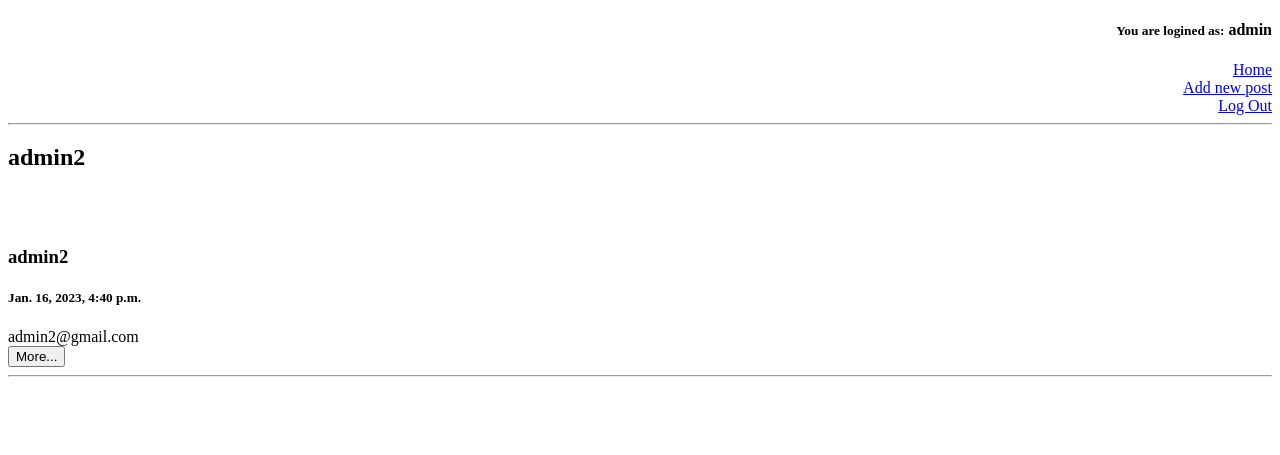
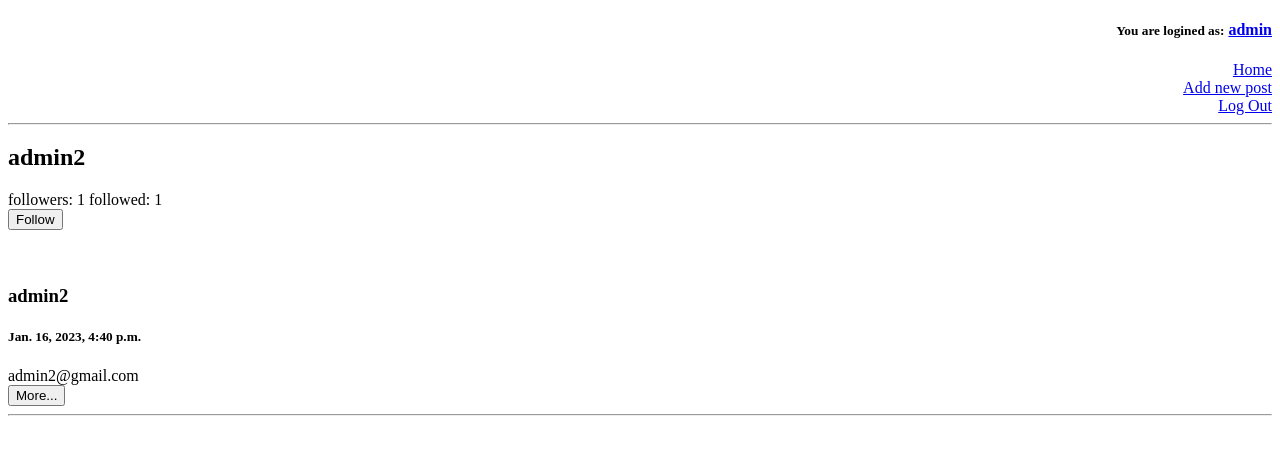
Before and after one commit to hrostmy/mysite, a Django app: a page that uses polls/templates/polls/profile.html in a window 1280 px wide. Shown: the top 455 px of the page. Run offline with Django 4.2, Linux system fonts and the light colour scheme; a user stored in the database is signed in; data comes from the database, SQL or seed files in the repository; both versions use the stored data as it was after the commit; parts of the project's set-up code (start-up, migrations or seed data) failed here and were passed over.

Commit message:
following system (#1)

```diff
--- a/polls/models.py
+++ b/polls/models.py
@@ -45,7 +45,7 @@ class User(AbstractBaseUser):
     is_staff = models.BooleanField(default=False)
     is_superuser = models.BooleanField(default=False)
     birthday = models.DateField(verbose_name='birthday', null=True, blank=True)
-
+    followers = models.ManyToManyField(to='self', symmetrical=False)
     USERNAME_FIELD = 'username'
     REQUIRED_FIELDS = ['email']
 
--- a/polls/templates/polls/profile.html
+++ b/polls/templates/polls/profile.html
@@ -4,34 +4,29 @@
     {{ user_profile }}
 {% endblock %}
 
-
-{% block header %}
-{%if user.is_authenticated%}
-        <h4 align="right"><small>You are logined as:</small> {{user.username}}</h4>
-        <a href="{%url 'index'%}" style="float: right;">Home</a>
-        <br>
-        <a href="{%url 'post_create'%}" style="float: right;">Add new post</a>
-        <br>
-        <a href="{%url 'logout'%}" style="float: right;">Log Out</a>
-        {%else%}
-            <br>
-            <a href="{%url 'sign_in'%}" style="float: right;">Sign in</a>
-    {%endif%}
-    <br>
-    <hr>
-{% endblock %}
-
-
 {% block content %}
     <h2>{{ user_profile.username }}</h2>
+    followers: {{ user_profile.followers.count }}
+    followed: {{ followed }}
+    {% if user_profile.pk != user.pk %}
+        <form method="get" action="{% url 'follow' pk=user_profile.pk %}">
+            {% if user not in user_profile.followers.all %}
+                <button type="submit">Follow</button>
+            {% else %}
+                <button type="submit">Unfollow</button>
+            {% endif %}
+        </form>
+    {% endif %}
     <br>
     {% for el in user_posts %}
-    <img src="{{el.photo}}">
-    <h3>{{el.text}}</h3>
-    <h5>{{el.date}}</h5>
-    {{el.author}}
-    <br>
-<a href="{% url 'post_detail' el.id %}"><button>More...</button></a>
-    <hr>
-{%endfor%}
+        <img src="{{ el.photo }}">
+        <h3>{{ el.text }}</h3>
+        <h5>{{ el.date }}</h5>
+        {{ el.author }}
+        <br>
+        <a href="{% url 'post_detail' el.id %}">
+            <button>More...</button>
+        </a>
+        <hr>
+    {% endfor %}
 {% endblock %}
--- a/polls/urls.py
+++ b/polls/urls.py
@@ -9,4 +9,5 @@ urlpatterns = [
     path('sign_in/', views.sign_in_view, name='sign_in'),
     path('register/', views.register, name='register'),
     path('profile/<str:username>', views.profile, name='profile'),
+    path('follow/<int:pk>', views.follow, name='follow')
 ]
--- a/polls/views.py
+++ b/polls/views.py
@@ -8,6 +8,7 @@ from .forms import UserRegistrationForm
 from polls.forms import SignInForm
 from .models import User
 from django.contrib.auth.forms import AuthenticationForm
+
 
 def index(request):
     return render(request, 'polls/index.html')
@@ -51,7 +52,12 @@ def profile(request, username: str):
     user_profile = User.objects.filter(username=username).first()
     user_posts = Post.objects.filter(author__username=username)
     if user_profile:
-        return render(request, 'polls/profile.html', {'user_profile': user_profile, 'user_posts': user_posts[::-1]})
+        return render(request=request, template_name='polls/profile.html',
+                      context={
+                          'user_profile': user_profile,
+                          'user_posts': user_posts[::-1],
+                          'followed': User.objects.filter(followers__username=user_profile.username).count()
+                      })
     else:
         return HttpResponse('This user is not created')
 
@@ -61,28 +67,17 @@ def feed_home(request):
     return render(request, 'polls/index.html', {'feed': feed[::-1]})
 
 
-# def profile(request):
-#     user_posts = Post.objects.filter(user=request.user)
-#     return render(request, 'profile.html', {'user_posts': user_posts[::-1]})
+@login_required
+def follow(request, pk: int):
+    if request.user.pk == pk:
+        return redirect(to='profile', **{'username': request.user.username})
+    followed = User.objects.get(pk=pk)
+    if request.user not in followed.followers.all():
+        followed.followers.add(request.user)
+    else:
+        followed.followers.remove(request.user)
+    return redirect(to='profile', **{'username': followed.username})
 
-class PostDetailView(DetailView):
-    model = Post
-    template_name = 'post/detail_view.html'
-    context_object_name = 'post_view'
-
-    # def get_object(self, queryset=None):
-    #     obj = super(PostDetailView, self).get_object(queryset)
-    #     if obj:
-    #         return obj
-    #     else:
-    #         return None
-    #
-    # def render_to_response(self, context, **response_kwargs):
-    #     if context.get(self.context_object_name):
-    #         return render(self.request, self.template_name, context)
-    #     else:
-    #         return HttpResponse('HAHHAHAAHHAHA LOOOOOOOOH')
-    #
 
 def logout_view(request):
     logout(request)
--- a/post/models.py
+++ b/post/models.py
@@ -1,8 +1,5 @@
-from django.contrib.auth.models import User
 from django.db import models
-
 # Create your models here.
-from django.shortcuts import redirect
 from django.urls import reverse
 
 from polls.models import User
--- a/post/urls.py
+++ b/post/urls.py
@@ -1,10 +1,11 @@
 from django.urls import path
+
 import polls.views
 from . import views
 
 urlpatterns = [
     path('create/', views.create, name='post_create'),
-    path('<int:pk>', polls.views.PostDetailView.as_view(), name='post_detail'),
+    path('<int:pk>', views.PostDetailView.as_view(), name='post_detail'),
     path('<int:pk>/update', views.PostUpdateView.as_view(), name='post_update'),
     path('<int:pk>/delete', views.PostDeleteView.as_view(), name='post_delete')
 ]
```
Also changed, not shown: post/templates/post/post_delete.html (+5 -2 lines), post/views.py (+10 -2 lines), db.sqlite3 (added), polls/migrations/0001_initial.py (added), polls/migrations/0002_user_followers.py (added), polls/migrations/0003_alter_user_followers.py (added), polls/migrations/0004_alter_user_followers.py (added), polls/migrations/0005_alter_user_followers.py (added), polls/migrations/0006_alter_user_followers.py (added), polls/migrations/0007_alter_user_followers.py (added), polls/migrations/0008_alter_user_followers.py (added), post/migrations/0001_initial.py (added).
